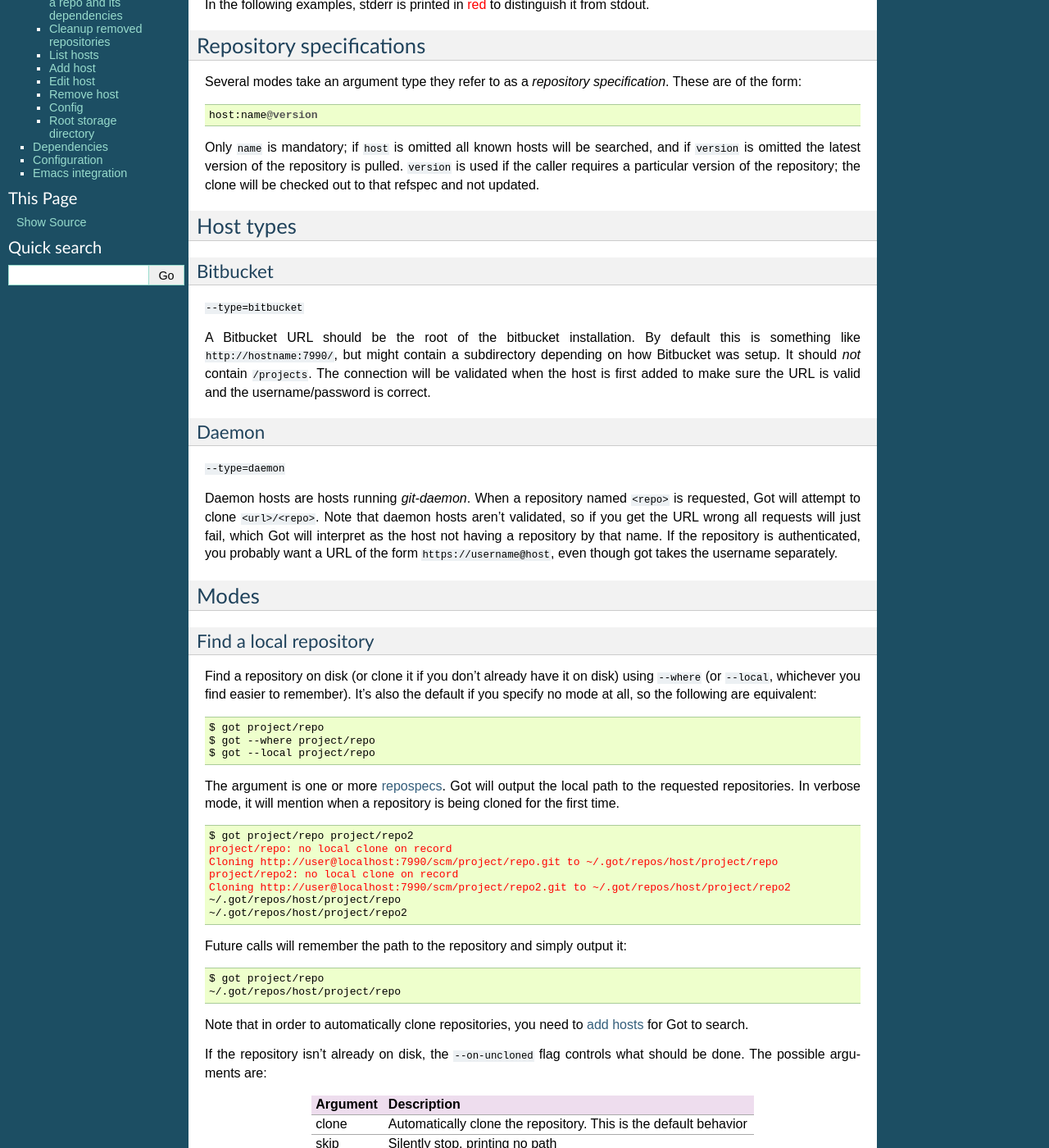
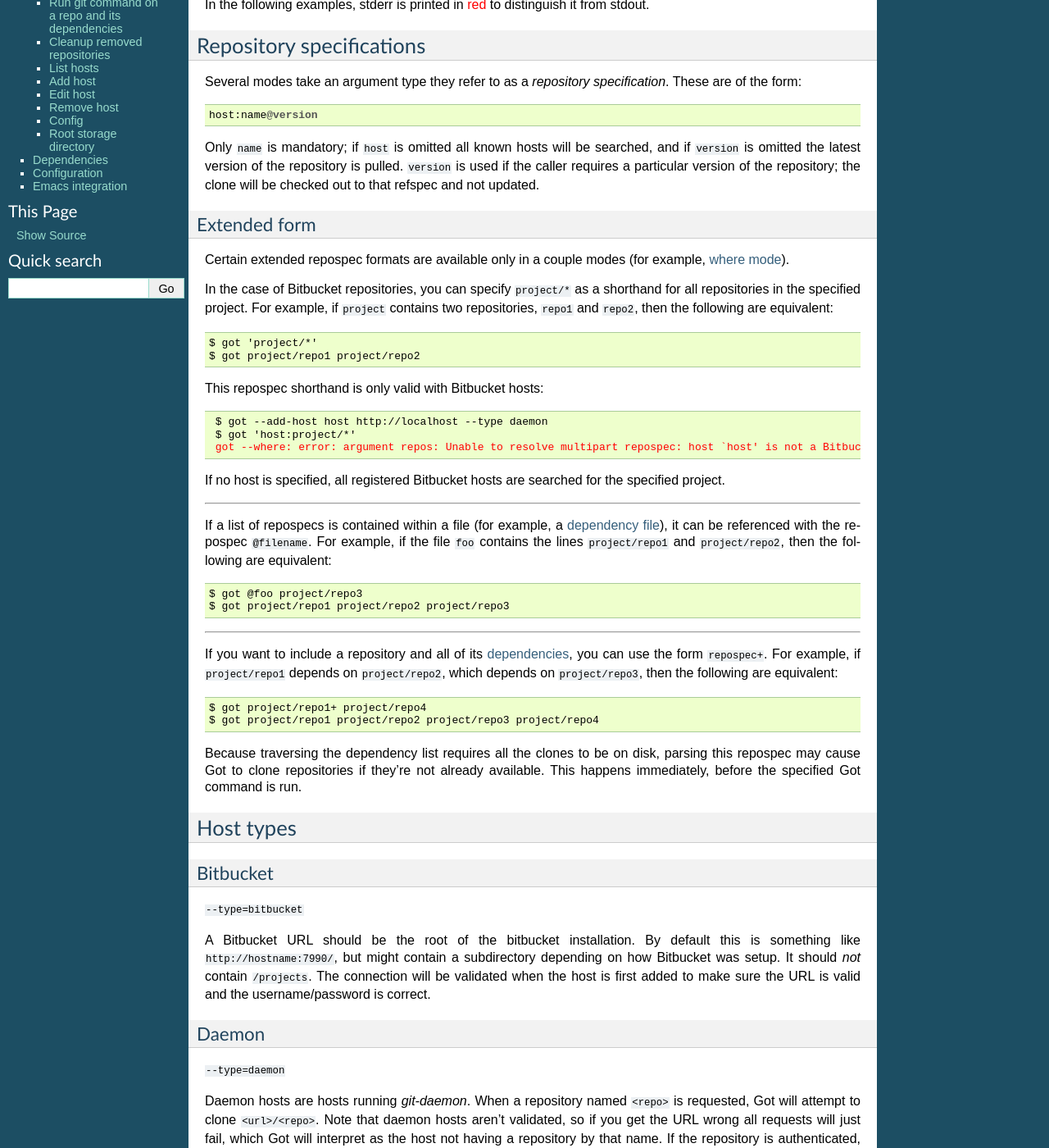
Before and after one commit to mrozekma/got, a Sphinx documentation site: the page built from doc/index.rst, in a window 1280 px wide and 1400 px high, scrolled down 447 px. Shown: the whole window at 82% size. Built offline with Sphinx 7.4.7, drawn with Linux system fonts in a browser that asks for light colours; some of the changed text lies outside the part shown.

Commit message:
Add + suffix to extended repospecs to pull in their dependencies

```diff
--- a/doc/index.rst
+++ b/doc/index.rst
@@ -33,6 +33,45 @@
 
 Only ``name`` is mandatory; if ``host`` is omitted all known hosts will be searched, and if ``version`` is omitted the latest version of the repository is pulled. ``version`` is used if the caller requires a particular version of the repository; the clone will be checked out to that refspec and not updated.
 
+.. _multipart_repospec:
+
+Extended form
+~~~~~~~~~~~~~
+
+Certain extended repospec formats are available only in a couple modes (for example, :ref:`where mode <where>`).
+
+In the case of Bitbucket repositories, you can specify ``project/*`` as a shorthand for all repositories in the specified project. For example, if ``project`` contains two repositories, ``repo1`` and ``repo2``, then the following are equivalent::
+
+    $ got 'project/*'
+    $ got project/repo1 project/repo2
+
+This repospec shorthand is only valid with Bitbucket hosts:
+
+.. code-block:: text
+   :emphasize-lines: 3
+
+    $ got --add-host host http://localhost --type daemon
+    $ got 'host:project/*'
+    got --where: error: argument repos: Unable to resolve multipart repospec: host `host' is not a Bitbucket host
+
+If no host is specified, all registered Bitbucket hosts are searched for the specified project.
+
+------
+
+If a list of repospecs is contained within a file (for example, a :ref:`dependency file <dependencies>`), it can be referenced with the repospec ``@filename``. For example, if the file ``foo`` contains the lines ``project/repo1`` and ``project/repo2``, then the following are equivalent::
+
+   $ got @foo project/repo3
+   $ got project/repo1 project/repo2 project/repo3
+
+------
+
+If you want to include a repository and all of its :ref:`dependencies <dependencies>`, you can use the form ``repospec+``. For example, if ``project/repo1`` depends on ``project/repo2``, which depends on ``project/repo3``, then the following are equivalent::
+
+   $ got project/repo1+ project/repo4
+   $ got project/repo1 project/repo2 project/repo3 project/repo4
+
+Because traversing the dependency list requires all the clones to be on disk, parsing this repospec may cause Got to clone repositories if they're not already available. This happens immediately, before the specified Got command is run.
+
 .. _host_types:
 
 Host types
@@ -66,7 +105,7 @@
    $ got --where project/repo
    $ got --local project/repo
 
-The argument is one or more :ref:`repospecs <repospec>`. Got will output the local path to the requested repositories. In verbose mode, it will mention when a repository is being cloned for the first time.
+The argument is one or more :ref:`extended repospecs <multipart_repospec>`. Got will output the local path to the requested repositories. In verbose mode, it will mention when a repository is being cloned for the first time.
 
 .. code-block:: text
    :emphasize-lines: 2-5
@@ -103,33 +142,6 @@
     ~/.got/repos/__REPO_NOT_FOUND__
 
 If you choose to automatically clone a missing repository, you can specify the destination directory with ``--dest``. If omitted, the directory will be chosen based on the :ref:`clone_root <configuration>`, host name, and repo name.
-
-------
-
-Certain extended repospec formats are available only in where mode:
-
-In the case of Bitbucket repositories, you can specify ``project/*`` as a shorthand for all repositories in the specified project. For example, if ``project`` contains two repositories, ``repo1`` and ``repo2``, then the following are equivalent::
-
-    $ got 'project/*'
-    $ got project/repo1 project/repo2
-
-This repospec shorthand is only valid with Bitbucket hosts:
-
-.. code-block:: text
-   :emphasize-lines: 3
-
-    $ got --add-host host http://localhost --type daemon
-    $ got 'host:project/*'
-    got --where: error: argument repos: Unable to resolve multipart repospec: host `host' is not a Bitbucket host
-
-If no host is specified, all registered Bitbucket hosts are searched for the specified project.
-
-------
-
-If a list of repospecs is contained within a file (for example, a :ref:`dependency file <dependencies>`), it can be referenced with the repospec ``@filename``. For example, if the file ``foo`` contains the lines ``project/repo1`` and ``project/repo2``, then the following are equivalent::
-
-   $ got @foo project/repo3
-   $ got project/repo1 project/repo2 project/repo3
 
 .. _mv:
 
```
Also changed, not shown: test.py (+9 -0 lines), 1 other file.
